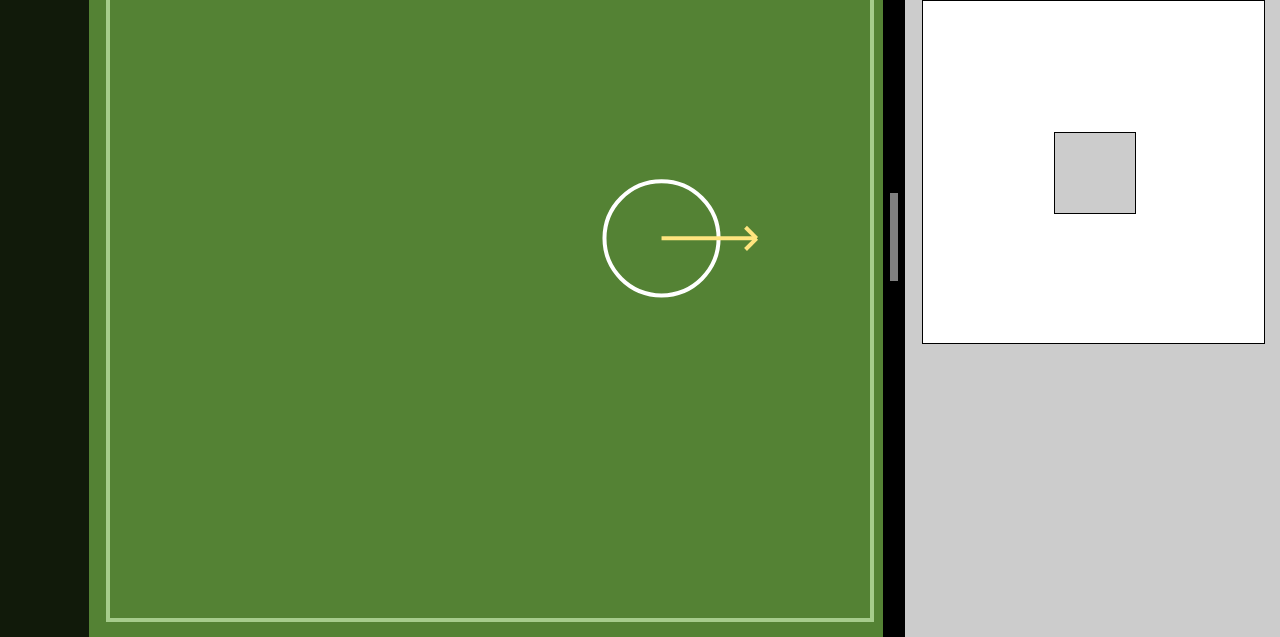
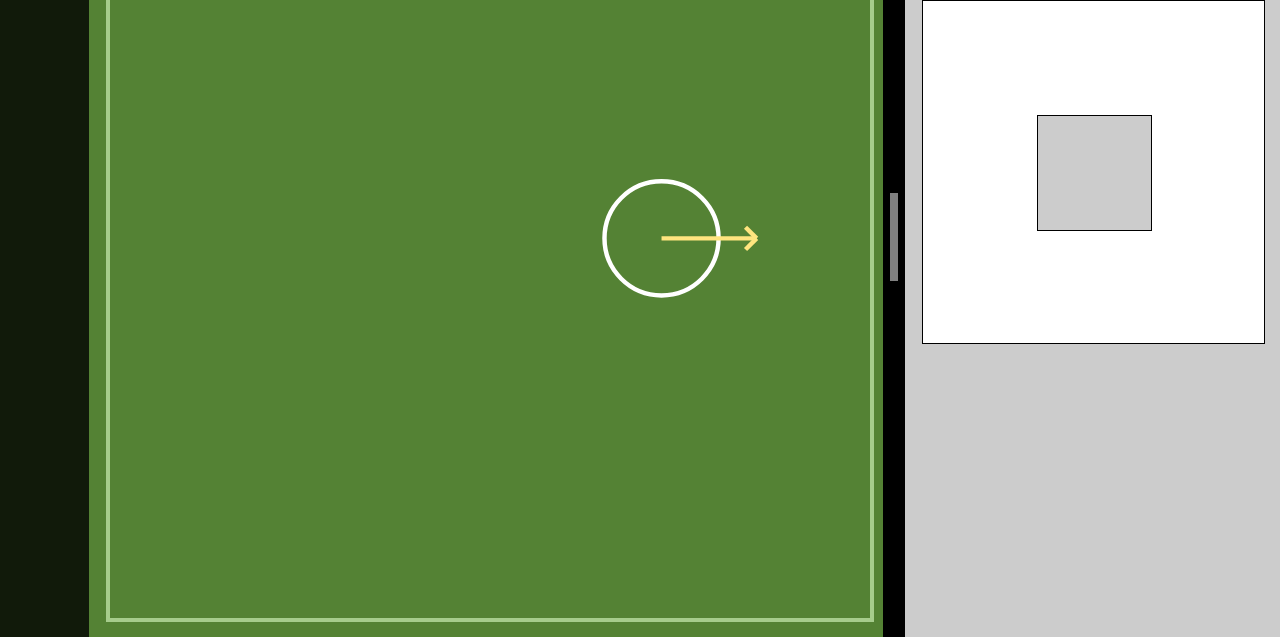
Before and after one commit to goodstuffhappyshare/pages, a plain HTML site: page 0-0-0 prototype/sim-prototype-c.html in a window 1280 px wide. Shown: the part 163-800 px from the top of the page. Drawn offline with nearby package versions, Linux system fonts and the light colour scheme; animation ran at ten frames a second.

Commit message:
auto-adjust sizes 2

```diff
--- a/0-0-0 prototype/0.my-library.js
+++ b/0-0-0 prototype/0.my-library.js
@@ -5,6 +5,8 @@
   This script defines general clasess and functions.
 
 *******************************************************************************/
+
+//----- Simple jQuery Extensions -----//
 
 // Define $("#object").left() and $("#object").top() for easy access
 
@@ -26,9 +28,22 @@ $.fn.top = function(x){
 	}
 };
 
-// Define "document coordinates"
+//----- "Document Coordinates" -----//
 
-var doc_scale;
+/* I designed the interface on a screen with dimensions 1280*720. However,
+   screen sizes vary greatly today so the interface may look very different
+   on other screens if I use pixels to measure lengths. To solve this problem,
+   I defined the so-called "document coordinates". Basically, on any screen,
+   I measure the shorter side of the screen as "720 units". Then whenever
+   I have to access the position or size of an object, I measure the length
+   in this "unit".
+
+   The following functions work exactly like .left(), .top(), .width() and
+   .height() in jQuery, only lengths are measured in "document coordinates".
+   For clarity, whenever a value has a name with suffix _L, _T, _W or _H,
+   this value is measured in "document coordinates".                          */
+
+var doc_scale; // to be calculated in "layout"
 
 $.fn.L = function(x){
 	if(typeof x !== "undefined"){
--- a/0-0-0 prototype/2.menu.js
+++ b/0-0-0 prototype/2.menu.js
@@ -6,6 +6,8 @@
   - switch language
   - toggle full screen
   - visit page: "Physics Concepts resource list"
+
+  Again, most of the script is just about positioning of blocks.
 
 *******************************************************************************/
 
@@ -107,10 +109,10 @@ function resize_menu_items(){
 	$("#menu_exit_fullscreen").W(menu_item2_W);
 	$("#menu_exit_fullscreen").H(menu_item2_H);
 
-	$("#menu_go_to_list").L(menu_item3_L);
-	$("#menu_go_to_list").T(menu_item3_T);
-	$("#menu_go_to_list").W(menu_item3_W);
-	$("#menu_go_to_list").H(menu_item3_H);
+	$("#menu_view_all_topics").L(menu_item3_L);
+	$("#menu_view_all_topics").T(menu_item3_T);
+	$("#menu_view_all_topics").W(menu_item3_W);
+	$("#menu_view_all_topics").H(menu_item3_H);
 }
 
 function set_menu_position(){
--- a/0-0-0 prototype/3.1.input-ui.js
+++ b/0-0-0 prototype/3.1.input-ui.js
@@ -11,22 +11,24 @@
 // Dimensions
 
 var ctrl_area_pad = 15;
+
 var f_box_size;
 var f_box_size_min = 150;
+var f_box_border_width = 1;
+
+var f_btn_border_width = 1;
 
 // Methods
 
 function pretreat_ctrl_area_text(){
 	/* put textboxs at positions where they are allowed to freely expand
-	   (or shrink) to a size suitable for display, then this size will be
-	   read by calc_ctrl_area_sizes().                                        */
+	   (or shrink) to a size suitable for display, then read this size.       */
 	$("#ctrl_instr").left(ctrl_area_pad*2);
+	ctrl_instr_W = $("#ctrl_instr").W();
+	ctrl_instr_H = $("#ctrl_instr").H();
 }
 
 function calc_ctrl_area_sizes(){
-	ctrl_instr_W = $("#ctrl_instr").W();
-	ctrl_instr_H = $("#ctrl_instr").H();
-
 	avail_width = ctrl_area_W - ctrl_area_pad * 2;
 	avail_height = ctrl_area_H - ctrl_area_pad * 3 - ctrl_instr_H;
 	f_box_size = Math.min(avail_height, avail_width);
@@ -41,6 +43,11 @@ function resize_ctrl_area_components(){
 	$("#f_box").T(ctrl_area_pad * 2 + ctrl_instr_H);
 	$("#f_box").W(f_box_size);
 	$("#f_box").H(f_box_size);
+	$("#f_box").css("border-width", f_box_border_width * doc_scale);
+
+	$("#f_btn").W(f_box_size / 3.0);
+	$("#f_btn").H(f_box_size / 3.0);
+	$("#f_btn").css("border-width", f_btn_border_width * doc_scale);
 }
 
 // Events
@@ -83,10 +90,10 @@ function y_from_f_box(Y){
 // Methods (button object)
 
 function set_f_btn_position(){
-	f_btn_left = x_to_f_box(f_btn_x) - $("#f_btn").W() / 2.0;
-	f_btn_top  = y_to_f_box(f_btn_y) - $("#f_btn").H() / 2.0;
-	$("#f_btn").L(f_btn_left);
-	$("#f_btn").T(f_btn_top);
+	f_btn_L = x_to_f_box(f_btn_x) - $("#f_btn").W() / 2.0;
+	f_btn_T  = y_to_f_box(f_btn_y) - $("#f_btn").H() / 2.0;
+	$("#f_btn").L(f_btn_L);
+	$("#f_btn").T(f_btn_T);
 }
 
 function read_f_btn_position(){
@@ -108,11 +115,14 @@ function create_force_line(){
 }
 
 function redraw_force_line(){
-	$("#f_line").attr({
+	svg = $("#f_box").svg("get");
+	line = svg.getElementById("f_line");
+	svg.change(line, {
 		x1: f_box_size/2 * doc_scale,
 		y1: f_box_size/2 * doc_scale,
 		x2: x_to_f_box(f_btn_x) * doc_scale,
-		y2: y_to_f_box(f_btn_y) * doc_scale
+		y2: y_to_f_box(f_btn_y) * doc_scale,
+		strokeWidth: 6 * doc_scale
 	});
 }
 
--- a/0-0-0 prototype/3.3.output-display.js
+++ b/0-0-0 prototype/3.3.output-display.js
@@ -6,6 +6,17 @@
 
 *******************************************************************************/
 
+/* When developing this propotype, I searched for methods to manipulate SVG
+   and somehow end up with "jQuery SVG", but later realized "SVG.js" might
+   have been a better option. Reasons:
+
+   - It is more well-known and is still in active development.
+   - It is easier to use in general.
+   - I can extend it to auto-convert values to "document coordinates" and
+     avoid a lot of clumsy code below.
+
+   I will probably swith to it in the real version.                           */
+
 //----- Display Area -----//
 
 // Dimensions
@@ -13,6 +24,7 @@
 var disp_area_pad = 15;
 var p_box_size;
 var p_box_size_min = 300;
+var p_box_border_width = 4;
 
 // Methods
 
@@ -28,6 +40,8 @@ function resize_disp_area_components(){
 	$("#p_box").T(disp_area_pad);
 	$("#p_box").W(p_box_size);
 	$("#p_box").H(p_box_size);
+
+	$("#p_box").css("border-width", p_box_border_width * doc_scale);
 }
 
 // Events
@@ -118,6 +132,8 @@ function create_particle(id, offset_X, offset_Y){
 
 function redraw_particle(id, offset_X, offset_Y){
 
+	svg = $("#p_box").svg("get");
+
 	// Position of particle
 
 	X = x_to_p_box(p_sx) + offset_X;
@@ -128,25 +144,46 @@ function redraw_particle(id, offset_X, offset_Y){
 	// Size of particle
 
 	radius = length_to_p_box(p_size);
-	$("#particle_" + id).attr("r", radius * doc_scale);
+
+	circle = svg.getElementById("particle_" + id);
+	svg.change(circle, {
+		r: radius * doc_scale,
+		strokeWidth: 4 * doc_scale
+	});
 
 	// Velocity arrow
 
 	v = Math.sqrt(p_vx*p_vx + p_vy*p_vy);
 	v_len = length_to_p_box(v) * v_scale;
 	v_angle = Math.atan2(p_vy, p_vx) * 180 / Math.PI;
-	$("#v_arrow_body_" + id).attr({
-		x1: 0,                 y1: 0,
-		x2: v_len * doc_scale, y2: 0
+
+	line = svg.getElementById("v_arrow_body_" + id);
+	svg.change(line, {
+		x1: 0,
+		y1: 0,
+		x2: v_len * doc_scale,
+		y2: 0,
+		strokeWidth: 4 * doc_scale
 	});
-	$("#v_arrow_head1_" + id).attr({
-		x1: (v_len     ) * doc_scale, y1: ( 0 ) * doc_scale,
-		x2: (v_len - 10) * doc_scale, y2: (-10) * doc_scale
+
+	line = svg.getElementById("v_arrow_head1_" + id);
+	svg.change(line, {
+		x1: (v_len     ) * doc_scale,
+		y1: (0         ) * doc_scale,
+		x2: (v_len - 10) * doc_scale,
+		y2: (-10       ) * doc_scale,
+		strokeWidth: 4 * doc_scale
 	});
-	$("#v_arrow_head2_" + id).attr({
-		x1: (v_len     ) * doc_scale, y1: ( 0) * doc_scale,
-		x2: (v_len - 10) * doc_scale, y2: (10) * doc_scale
+
+	line = svg.getElementById("v_arrow_head2_" + id);
+	svg.change(line, {
+		x1: (v_len     ) * doc_scale,
+		y1: (0         ) * doc_scale,
+		x2: (v_len - 10) * doc_scale,
+		y2: (10        ) * doc_scale,
+		strokeWidth: 4 * doc_scale
 	});
+
 	$("#v_arrow_" + id).attr({
 		transform: "rotate(" + v_angle + ")"
 	});
@@ -156,21 +193,38 @@ function redraw_particle(id, offset_X, offset_Y){
 	f = Math.sqrt(f_x*f_x + f_y*f_y);
 	f_len = length_to_p_box(f) * f_scale;
 	f_angle = Math.atan2(f_y, f_x) * 180 / Math.PI;
-	$("#f_arrow_body_" + id).attr({
-		x1: 0,                 y1: 0,
-		x2: f_len * doc_scale, y2: 0
+
+	line = svg.getElementById("f_arrow_body_" + id);
+	svg.change(line, {
+		x1: 0,
+		y1: 0,
+		x2: f_len * doc_scale,
+		y2: 0,
+		strokeWidth: 4 * doc_scale
 	});
-	$("#f_arrow_head1_" + id).attr({
-		x1: (f_len     ) * doc_scale, y1: ( 0 ) * doc_scale,
-		x2: (f_len - 10) * doc_scale, y2: (-10) * doc_scale
+
+	line = svg.getElementById("f_arrow_head1_" + id);
+	svg.change(line, {
+		x1: (f_len     ) * doc_scale,
+		y1: (0         ) * doc_scale,
+		x2: (f_len - 10) * doc_scale,
+		y2: (-10       ) * doc_scale,
+		strokeWidth: 4 * doc_scale
 	});
-	$("#f_arrow_head2_" + id).attr({
-		x1: (f_len     ) * doc_scale, y1: (0 ) * doc_scale,
-		x2: (f_len - 10) * doc_scale, y2: (10) * doc_scale
+
+	line = svg.getElementById("f_arrow_head2_" + id);
+	svg.change(line, {
+		x1: (f_len     ) * doc_scale,
+		y1: (0         ) * doc_scale,
+		x2: (f_len - 10) * doc_scale,
+		y2: (10        ) * doc_scale,
+		strokeWidth: 4 * doc_scale
 	});
+
 	$("#f_arrow_" + id).attr({
 		transform: "rotate(" + f_angle + ")"
 	});
+
 	if(f_btn_is_dragging){
 		$("#f_arrow_" + id).attr("opacity", 1);
 	}else{
--- a/0-0-0 prototype/4.main-config.js
+++ b/0-0-0 prototype/4.main-config.js
@@ -26,7 +26,7 @@ function main_on_enter_frame(dt){
 	main_algorithm_on_enter_frame(dt);
 	output_display_on_enter_frame(dt);
 
-	// for debug use
+	// Log for debug
 	// $("#log").scrollTop($("#log")[0].scrollHeight);
 	// $("#log").css("font-size", font_size*doc_scale/2.0 + "px");
 }
--- a/0-0-0 prototype/sim-prototype-c.html
+++ b/0-0-0 prototype/sim-prototype-c.html
@@ -1,10 +1,11 @@
 <!DOCTYPE html>
 <!------------------------------------------------------------------------------
 |                                                                              |
+|                                 (PROTOTYPE)                                  |
 |                  DEMONSTRATION OF NEWTON'S 1ST AND 2ND LAWS                  |
 |                                                                              |
 |                             Author: Jonathan Mok                             |
-|                          Last modified: 01 Sep 2020                          |
+|                          Last modified: 02 Sep 2020                          |
 |                                                                              |
 |         This web app is a supplementary material to a video lecture          |
 |                    "2-3 Newton’s Laws of Motion (Part 1)"                    |
@@ -80,7 +81,7 @@
 				<div class="menu_item" id="menu_exit_fullscreen">
 					<a onclick="exit_fullscreen_on_click()">關閉全螢幕</a>
 				</div>
-				<div class="menu_item" id="menu_go_to_list">
+				<div class="menu_item" id="menu_view_all_topics">
 					<a href="https://goodstuffhappyshare.wordpress.com/physics/">檢視全部課題</a>
 				</div>
 			</div>
--- a/0-0-0 prototype/style.css
+++ b/0-0-0 prototype/style.css
@@ -1,3 +1,8 @@
+/*
+  Note:
+  All sizes (including font size and border width) are to be set by javascript
+                                                                              */
+
 /***** Global Styles *****/
 
 *{
@@ -66,21 +71,19 @@ div{
 }
 
 #f_box{
-	border: 1px #000000 solid;
+	border: #000000 solid;
 	background-color: #FFFFFF;
 }
 
 #f_btn{
-	width: 80px;
-	height: 80px;
-	border: 1px #000000 solid;
+	border: #000000 solid;
 	background-color: #CCCCCC;
 }
 
 /***** Display Area *****/
 
 #p_box{
-	border: 4px #A6CC8C solid;
+	border: #A6CC8C solid;
 	overflow: hidden;
 }
 
```
Also changed, not shown: 0-0-0 prototype/1.layout.js (+15 -8 lines), 0-0-0 prototype/3.0.main-variables.js (+10 -7 lines), 0-0-0 prototype/sim-prototype-e.html (+3 -2 lines), 0-0-0 prototype/menu_icon.png.
